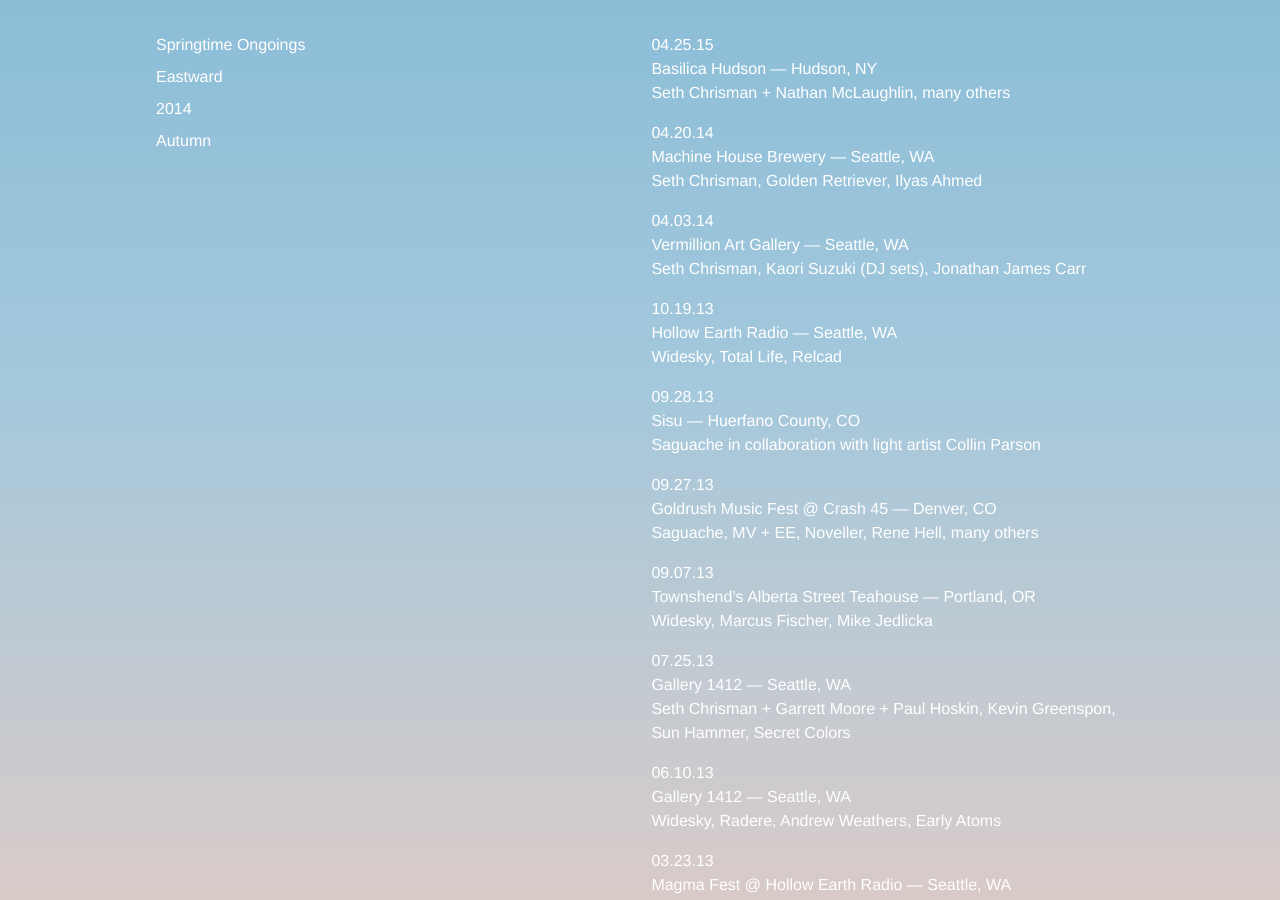
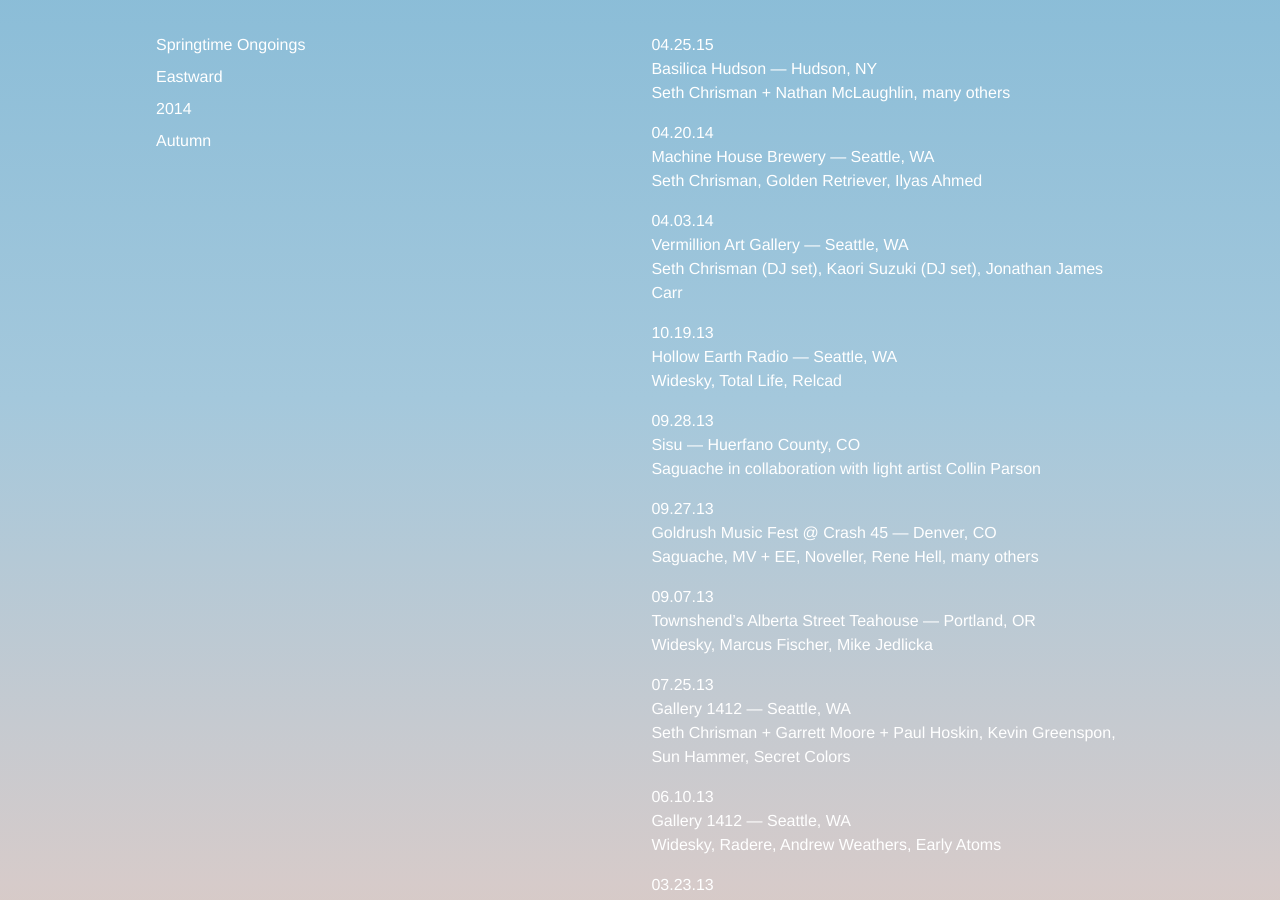
Before and after one commit to sethchrisman/sethchrisman.github.io, a Jekyll site: the page built from archive/index.html, in a window 1280 px wide and 900 px high, scrolled down 526 px. Built offline with Jekyll 4.4.1, drawn with Linux system fonts in a browser that asks for light colours.

Commit message:
Updated performances.yml

```diff
--- a/_data/performances.yml
+++ b/_data/performances.yml
@@ -35,7 +35,7 @@
 - date: 04.03.14
   venue: Vermillion Art Gallery
   location: "Seattle, WA"
-  lineup: "Seth Chrisman, Kaori Suzuki (DJ sets), Jonathan James Carr"
+  lineup: "Seth Chrisman (DJ set), Kaori Suzuki (DJ set), Jonathan James Carr"
 
 - date: 10.19.13
   venue: Hollow Earth Radio
```
